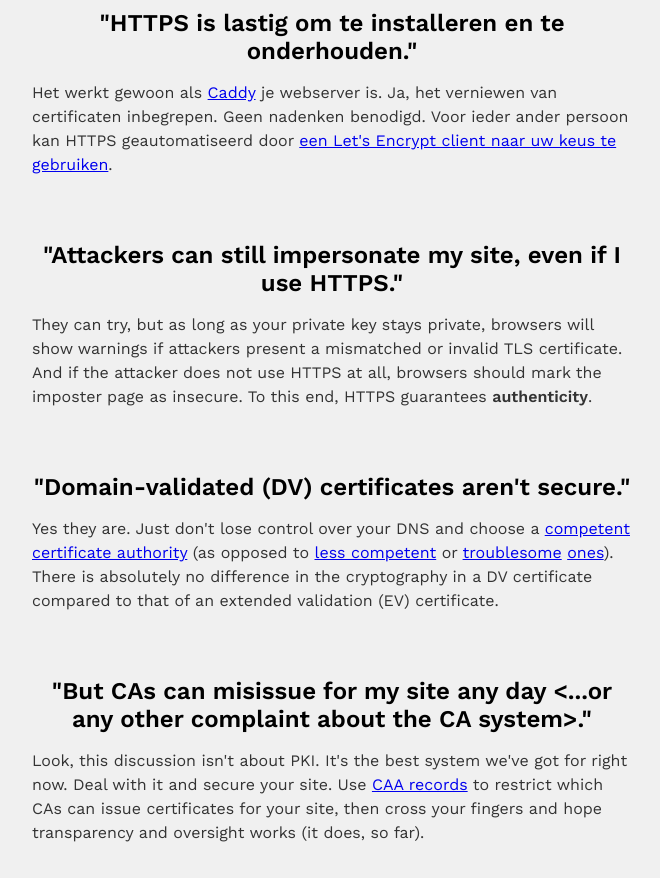
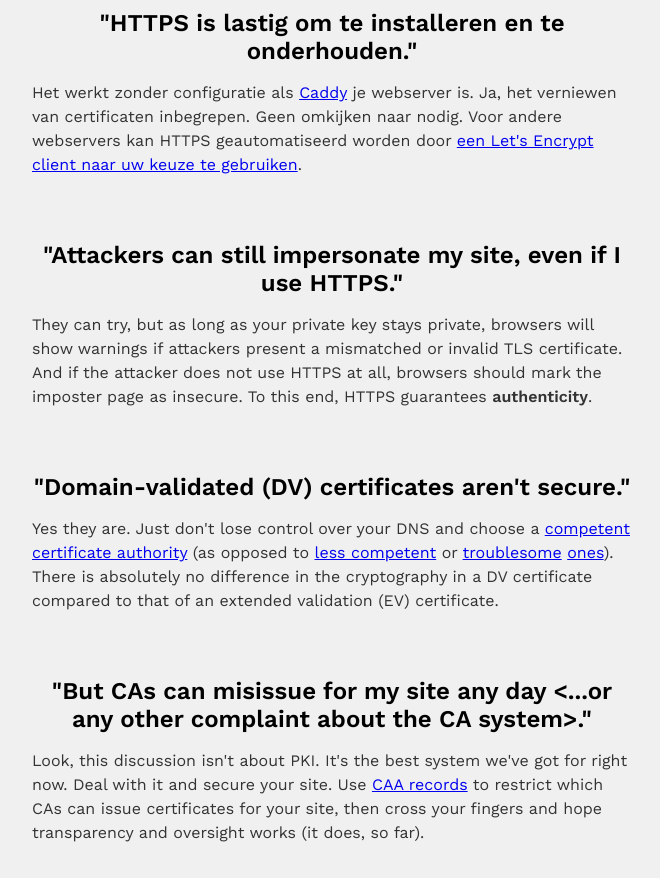
Before and after one commit to emansom/heeftmijnwebsitehttpsnodig.nl, a plain HTML site: page index.html in a window 1280 px wide. Shown: the part 1360-2238 px from the top of the page, without its empty margins (308-968 px from the left). Drawn offline with nearby package versions, Linux system fonts and the light colour scheme.

Commit message:
Improve wording of heading about maintainability HTTPS

```diff
--- a/index.html
+++ b/index.html
@@ -54,7 +54,7 @@
 
 	<h2>"HTTPS is lastig om te installeren en te onderhouden."</h2>
 	<p>
-		Het werkt gewoon als <a href="https://caddyserver.com">Caddy</a> je webserver is. Ja, het verniewen van certificaten inbegrepen. Geen nadenken benodigd. Voor ieder ander persoon kan HTTPS geautomatiseerd door <a href="https://letsencrypt.org/docs/client-options/">een Let's Encrypt client naar uw keus te gebruiken</a>.
+		Het werkt zonder configuratie als <a href="https://caddyserver.com">Caddy</a> je webserver is. Ja, het verniewen van certificaten inbegrepen. Geen omkijken naar nodig. Voor andere webservers kan HTTPS geautomatiseerd worden door <a href="https://letsencrypt.org/docs/client-options/">een Let's Encrypt client naar uw keuze te gebruiken</a>.
 	</p>
 
 	<h2>"Attackers can still impersonate my site, even if I use HTTPS."</h2>
```
